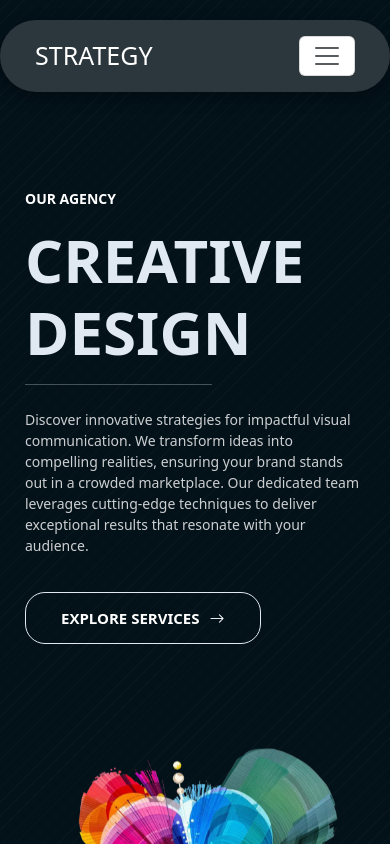
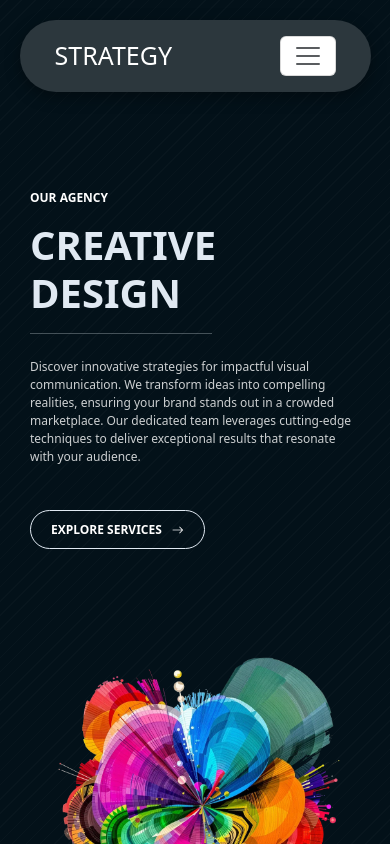
Before and after one commit to faribacss/CREATIVE-DESIGN, a React (Vite) app: page / in a window 390 px wide. Shown: the top 844 px of the page. Built offline with nearby package versions, Linux system fonts and the light colour scheme.

Commit message:
project edited

```diff
--- a/src/assets/components/about/AboutItem.css
+++ b/src/assets/components/about/AboutItem.css
@@ -52,7 +52,6 @@
   padding: 20px 25px;
   border-radius: 10px;
   color: #fff;
-  width: 45%;
   gap: 10px;
   animation: slide 20s infinite linear;
 }
--- a/src/assets/components/about/Items.jsx
+++ b/src/assets/components/about/Items.jsx
@@ -12,7 +12,7 @@ function Items({star, desc, img, name, job}) {
     return (
       <>
         <div
-          className="first-item col-sm-12 col-md-6"
+          className="first-item col-md-5 col-sm-6"
           data-aos="fade-up"
           data-aos-delay="600"
         >
--- a/src/assets/components/header/Header.css
+++ b/src/assets/components/header/Header.css
@@ -1,6 +1,6 @@
 .hero-container {
   margin: 150px auto;
-  padding: 25px;
+  padding: 25px 30px;
   color: #fff;
 }
 
@@ -115,7 +115,7 @@
 
 
 /* media query */
-@media screen and (max-width: 992px) {
+@media screen and (max-width: 991px) {
   .main-heading h1 {
   font-size: 60px;
   font-weight: 700;
@@ -128,9 +128,13 @@
   }
 }
 
-@media screen and (max-width: 992px){
+@media screen and (max-width: 991px){
   .hero-image {
     margin-top: 100px;
+  }
+  .hero-image img{
+    width: 100%;
+    height: 100%;
   }
   .stats-card {
     position: absolute;
@@ -154,7 +158,7 @@
   }
 }
 
-@media screen and (min-width: 992px){
+@media screen and (min-width: 991px){
   .stats-card{
     height: 30%;
   }
@@ -165,4 +169,24 @@
     width: 90%;
     margin: 0 auto;
   }
+  .main-heading h1{
+    font-size: 40px;
+  }
+  .description p{
+    font-size: 12px;
+  }
+  .agency-name h5{
+    font-size: 12px;
+  }
+  .cta-button a{
+    font-size: 12px;
+    padding: 10px 20px;
+  }
+  .cta-button a i{
+    font-size: 12px;
+  }
+  .hero-image img{
+    width: 100%;
+    height: 100%;
+  }
 }
--- a/src/assets/components/navbar/Navs.css
+++ b/src/assets/components/navbar/Navs.css
@@ -3,6 +3,7 @@
   top: 20px;
   left: 0;
   right: 0;
+  margin: 0 auto;
   padding: 12px 35px;
   background-color: #1b262c;
   box-shadow: rgba(0, 0, 0, 0.35) 0px 5px 15px;
@@ -47,7 +48,7 @@
 
 @media screen and (max-width: 767px) {
   .nav-container {
-    width: 100%;
+    width: 90%;
     background-color: #2c373d;
   }
 }
--- a/src/assets/components/services/Services.css
+++ b/src/assets/components/services/Services.css
@@ -1,5 +1,5 @@
 .services-section {
-  padding: 50px 0;
+  padding: 50px 35px;
   background-color: #031119;
 }
 
--- a/src/assets/components/steps/Step.css
+++ b/src/assets/components/steps/Step.css
@@ -1,5 +1,5 @@
 .step-section {
-  padding: 50px 0;
+  padding: 50px 35px;
   background-color: #031119;
 }
 .step-section .step-title {
@@ -169,3 +169,12 @@
     left: 55px;
   }
 }
+
+@media screen and (max-width: 575px) {
+  .step-content .step-info h3 {
+    font-size: 16px;
+  }
+  .step-content .step-info p {
+    font-size: 11px;
+  }
+}
```
